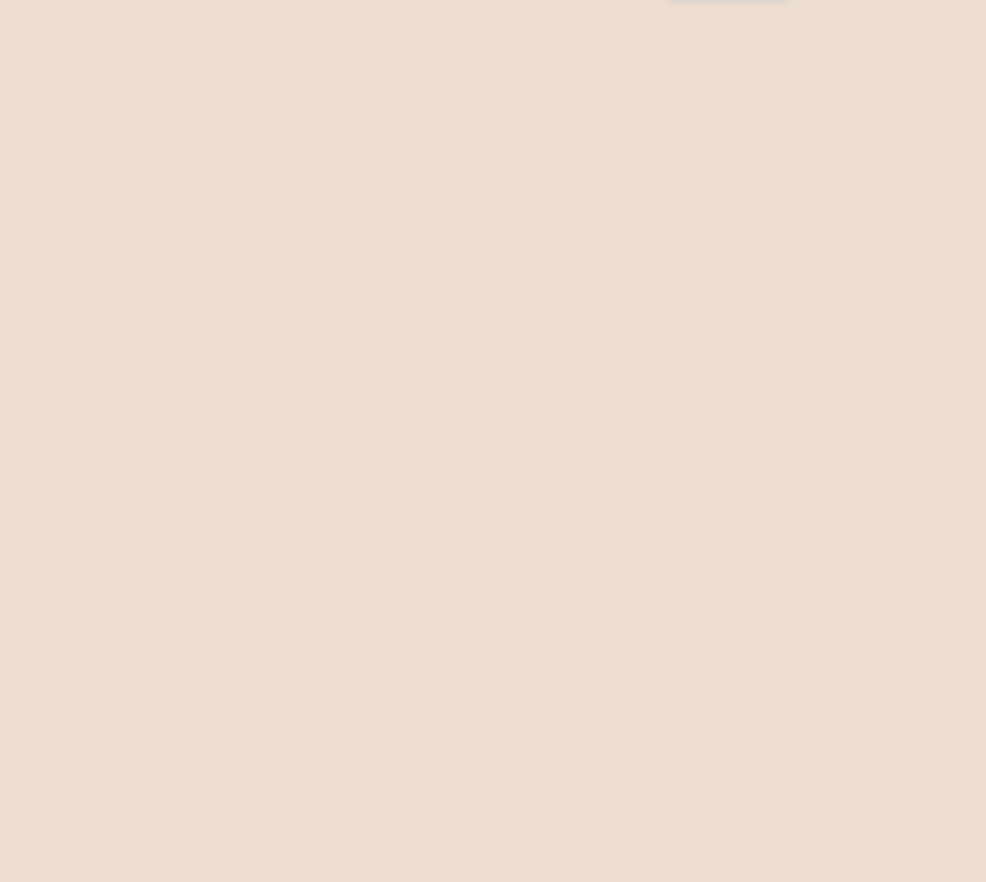
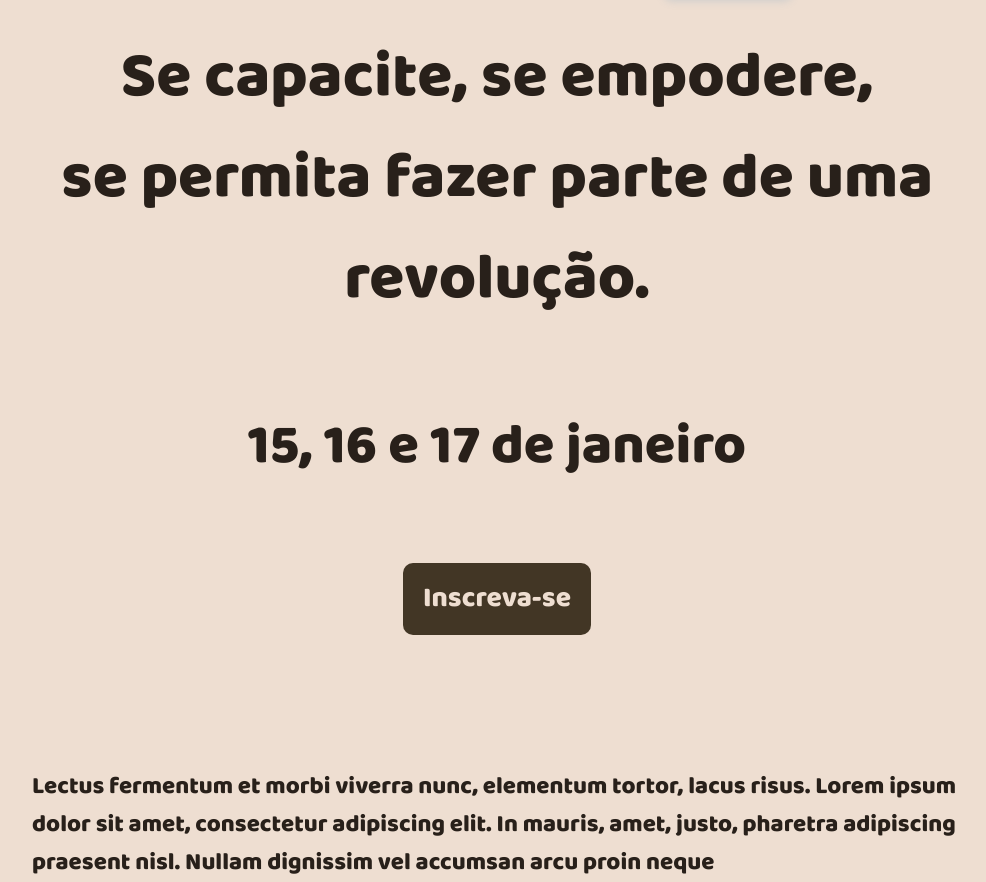
Before and after one commit to CITi-UFPE/hackapride_2022, a React (Create React App) app: page / in a window 1280 px wide. Shown: the part 2943-3825 px from the top of the page, without its empty margins (143-1129 px from the left). Before the commit the page ends 2998 px from the top, so only its background shows below. Built offline with nearby package versions, Linux system fonts and the light colour scheme.

Commit message:
feature(footer): sla

```diff
--- a/src/App.tsx
+++ b/src/App.tsx
@@ -1,6 +1,6 @@
 import { ThemeProvider } from 'styled-components';
 import {
-  Awards, Navbar, Guests, HomePage, Contact,
+  Awards, Navbar, Guests, HomePage, Contact, Footer,
 } from './components';
 import { GlobalStyle } from './styles/global';
 import { theme } from './styles/theme';
@@ -12,6 +12,7 @@ export const App: React.FC = () => (
     <Awards />
     <Guests />
     <Contact />
+    <Footer />
     <GlobalStyle />
   </ThemeProvider>
 );
--- /dev/null
+++ b/src/components/Footer/index.tsx
@@ -0,0 +1,36 @@
+import React from 'react';
+import {
+  Container,
+  DateTitle,
+  HomeButton,
+  HomeText,
+  MainTitle,
+  RainbowContainer,
+} from './style';
+
+export const Footer: React.FC = () => (
+  <Container>
+    <MainTitle>
+      Se capacite, se empodere,
+    </MainTitle>
+    <MainTitle>
+      se permita fazer parte de uma
+    </MainTitle>
+    <MainTitle>
+      revolução.
+    </MainTitle>
+    <RainbowContainer />
+    <DateTitle>
+      15, 16 e 17 de janeiro
+    </DateTitle>
+    <HomeButton>
+      Inscreva-se
+    </HomeButton>
+    <HomeText>
+      Lectus fermentum et morbi viverra nunc, elementum tortor,
+      lacus risus.  Lorem ipsum dolor sit amet, consectetur adipiscing
+      elit. In mauris, amet, justo, pharetra adipiscing praesent nisl.
+      Nullam dignissim vel accumsan arcu proin neque
+    </HomeText>
+  </Container>
+);
--- /dev/null
+++ b/src/components/Footer/style.ts
@@ -0,0 +1,126 @@
+import styled, { keyframes } from 'styled-components';
+
+export const Container = styled.div`
+  width: 100vw;
+  height: 100vh;
+
+  display: flex;
+  justify-content: center;
+  align-items: center;
+  flex-direction: column;
+
+  h1 {
+    font-size: 54px;
+    color: ${(props) => props.theme.colors.primary};
+    margin-top: 40px;
+    text-align: center;
+    @media (max-width: 720px) {
+      font-size: 28px;
+    }
+  }
+
+  p {
+    font-size: 20px;
+    margin-top: 24px;
+    line-height: 32px;
+    @media (max-width: 720px) {
+      font-size: 16px;
+      margin-top: 0;
+    }
+  }
+
+  img {
+    width: 25%;
+  }
+`;
+export const MainTitle = styled.div`
+  justify-content: center;
+  align-self: center;
+  max-width: 979px;
+  font-size: 64px;
+  font-weight: 400;
+  font-family: BalooExtraBold;
+  color: ${(props) => props.theme.colors.black};
+`;
+
+export const RainbowContainer = styled.div`
+  width: 272px;
+  height: 532px;
+  background-color: #f00;
+`;
+
+export const DateTitle = styled.div`
+  margin-top: 72px;
+  justify-content: center;
+  align-self: center;
+  max-width: 558px;
+  font-size: 56px;
+  font-weight: 400;
+  font-family: BalooExtraBold;
+  color: ${(props) => props.theme.colors.black};
+`;
+
+export const HomeButton = styled.div`
+  justify-content: center;
+  align-self: center;
+  background-color: ${(props) => props.theme.colors.brown};
+  color: ${(props) => props.theme.colors.white};
+  font-size: 28px;
+  font-weight: 400;
+  font-family: BalooExtraBold;
+  padding: 14px 20px;
+  border-radius: 10px;
+  margin-top: 72px
+`;
+
+export const HomeText = styled.div`
+  margin-top: 133px;
+  justify-content: center;
+  align-self: center;
+  max-width: 930px;
+  font-size: 24px;
+  font-weight: 400;
+  font-family: BalooExtraBold;
+  color: ${(props) => props.theme.colors.black};
+`;
+
+// const RainbowAnimation = keyframes`
+// up-down {
+//   0% {
+//       top: 0;
+//   }
+//   100% {
+//       top: 156px;
+//   }
+// `;
+
+// export const Rainbow = styled.div`
+//   // animation: loading 1.5s 1s infinite;
+//   // color: #0f0;
+//   // background-color: #f00;
+//   // height: 200px;
+//   // width: 30px;
+//   // border-radius: 0 0 30px 30px;
+//   // width: 30px;
+//   // background: tomato;
+//   // border-radius: 3px;
+//   // animation: ${RainbowAnimation} 1.5s 1s infinite;
+//   position: absolute;
+//     top: -80%;
+//     width: 100%;
+//     height: 100%;
+//     border-radius: 22px;
+//     background-color: #BC86E2;
+//     -webkit-animation-name: up-down;
+//             animation-name: up-down;
+//     -webkit-animation-duration: 1.3s;
+//             animation-duration: 1.3s;
+//     -webkit-animation-timing-function: cubic-bezier(.42, 0, .58, 1);
+//             animation-timing-function: cubic-bezier(.42, 0, .58, 1);
+//     -webkit-animation-iteration-count: infinite;
+//             animation-iteration-count: infinite;
+//     -webkit-animation-fill-mode: both;
+//             animation-fill-mode: both;
+//     -webkit-animation-direction: alternate;
+//             animation-direction: alternate;
+// `;
```
Also changed, not shown: src/components/index.ts (+6 -4 lines).
